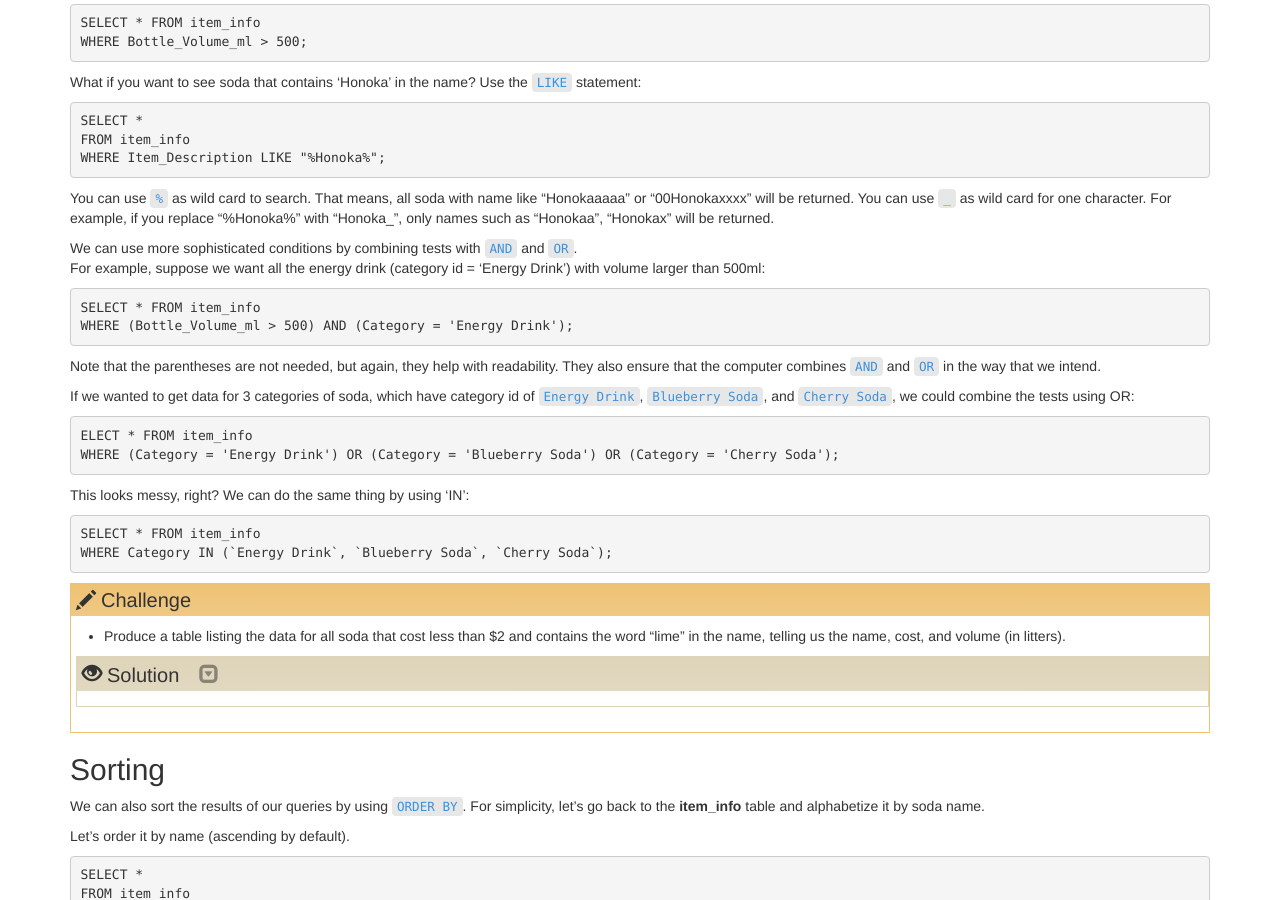
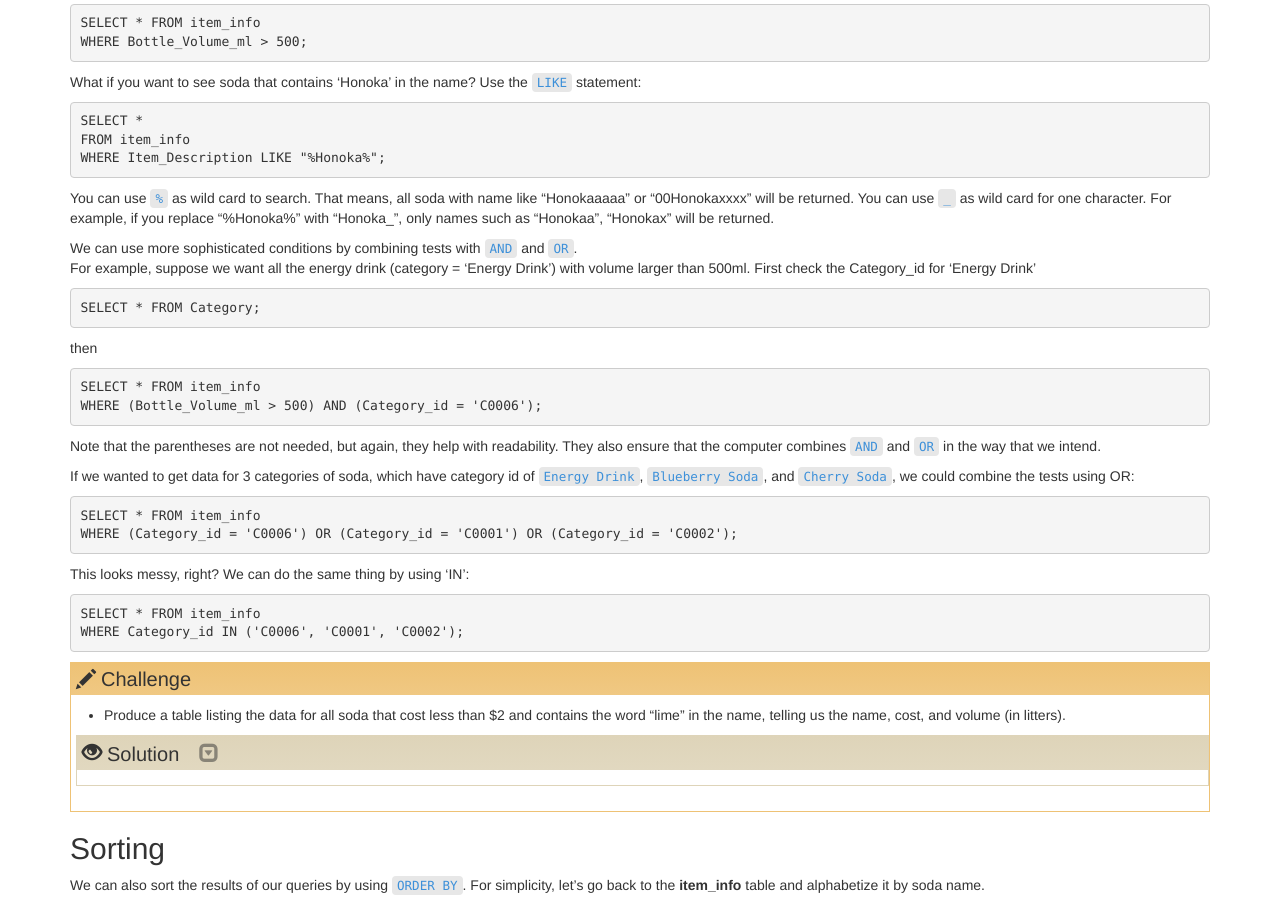
Before and after one commit to data-lessons/SQL-business, a Jekyll site: the page built from _episodes/02-sql-basic-queries.md, in a window 1280 px wide and 900 px high, scrolled down 2492 px. Built offline with Jekyll 4.4.1, drawn with Linux system fonts in a browser that asks for light colours; some of the changed text lies outside the part shown.

Commit message:
Update 02-sql-basic-queries.md

```diff
--- a/_episodes/02-sql-basic-queries.md
+++ b/_episodes/02-sql-basic-queries.md
@@ -22,7 +22,7 @@ Let's start by using the **item_info** table. It includes information about all
 | Attributes          | Data Type      | Description                                                |
 |---------------------|:---------------|------------------------------------------------------------|
 | Item_id             | INTEGER        | Unique id for each item (soda)                             |
-| Category            | VARCHAR(20)    | category of soda                                           |
+| Category_id         | VARCHAR(20)    | category of soda                                           |
 | Item_Description    | TEXT           | Name of the item (soda)                                    |
 | Pack                | INTEGER        | Number of bottles that the soda usually sells for          |
 | Bottle_Volume_ml    | DOUBLE         | Volume of the soda in ml                                   |
@@ -75,7 +75,7 @@ you would want to do this if you were working with large databases.
 If you want only the unique values so that you can quickly see what categories have
 been sampled, you can use `DISTINCT` keyword.
 
-    SELECT DISTINCT Category
+    SELECT DISTINCT Category_id
     FROM item_info;
 
 Well, we can only see the unique ids, and that does not make any sense right?
@@ -84,7 +84,7 @@ Don't worry, you will learn how to return category names later.
 If we select more than one column, then the distinct pairs of values are
 returned
 
-    SELECT DISTINCT Category, Pack
+    SELECT DISTINCT Category_id, Pack
     FROM item_info;
 
 ### Calculated values
@@ -153,10 +153,14 @@ You can use `_` as wild card for one character. For example, if you replace "%Ho
 
 We can use more sophisticated conditions by combining tests
 with `AND` and `OR`.
-For example, suppose we want all the energy drink (category id = 'Energy Drink') with volume larger than 500ml:
+For example, suppose we want all the energy drink (category = 'Energy Drink') with volume larger than 500ml. First check the Category_id for 'Energy Drink'
+
+    SELECT * FROM Category;
+
+then
 
     SELECT * FROM item_info
-    WHERE (Bottle_Volume_ml > 500) AND (Category = 'Energy Drink');
+    WHERE (Bottle_Volume_ml > 500) AND (Category_id = 'C0006');
 
 Note that the parentheses are not needed, but again, they help with
 readability.  They also ensure that the computer combines `AND` and `OR`
@@ -165,13 +169,13 @@ in the way that we intend.
 If we wanted to get data for 3 categories of soda, which have
 category id of `Energy Drink`, `Blueberry Soda`, and `Cherry Soda`, we could combine the tests using OR:
 
-    ELECT * FROM item_info
-    WHERE (Category = 'Energy Drink') OR (Category = 'Blueberry Soda') OR (Category = 'Cherry Soda');
+    SELECT * FROM item_info
+    WHERE (Category_id = 'C0006') OR (Category_id = 'C0001') OR (Category_id = 'C0002');
 
 This looks messy, right? We can do the same thing by using 'IN':
 
     SELECT * FROM item_info
-    WHERE Category IN (`Energy Drink`, `Blueberry Soda`, `Cherry Soda`);
+    WHERE Category_id IN ('C0006', 'C0001', 'C0002');
 
 > ## Challenge
 >
```
